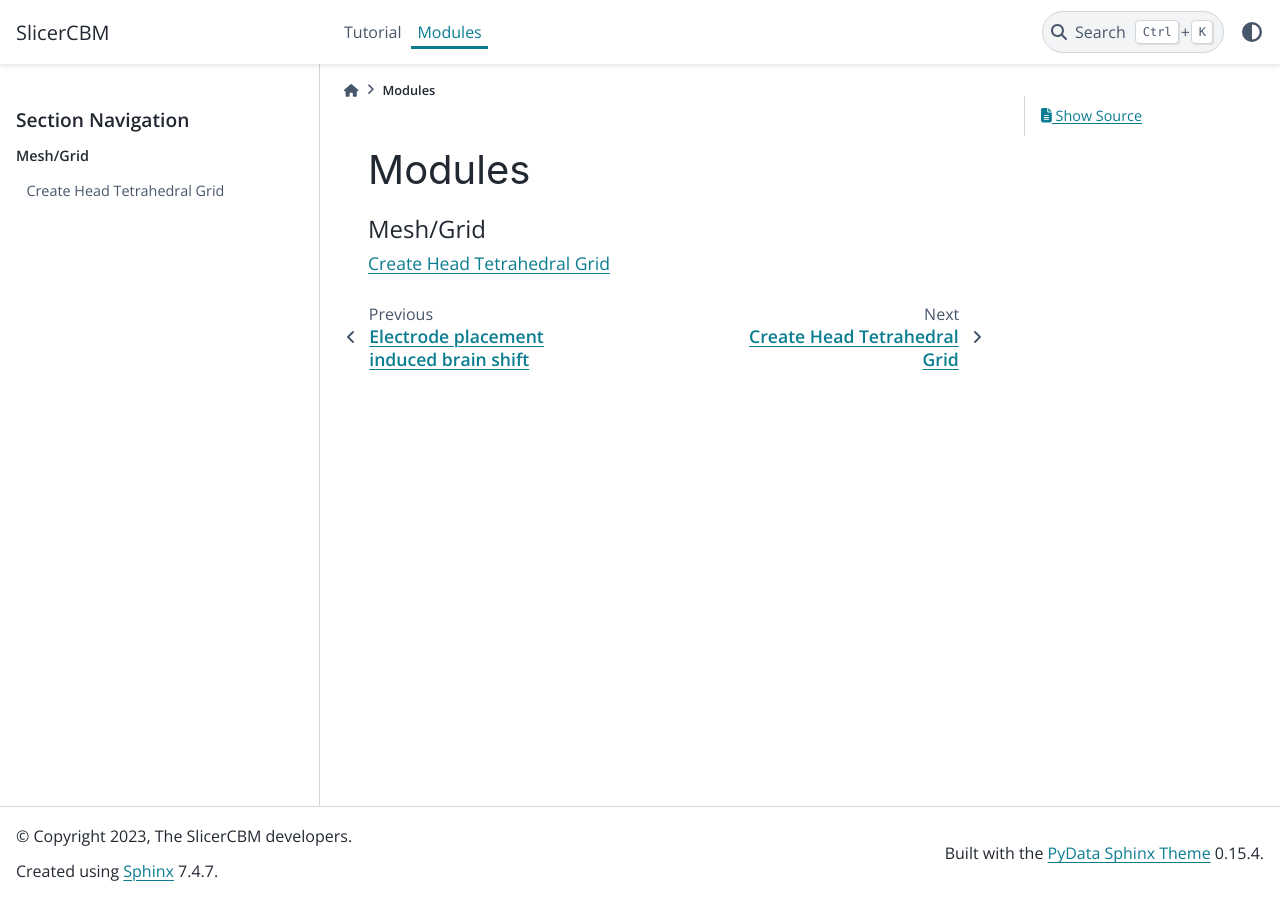
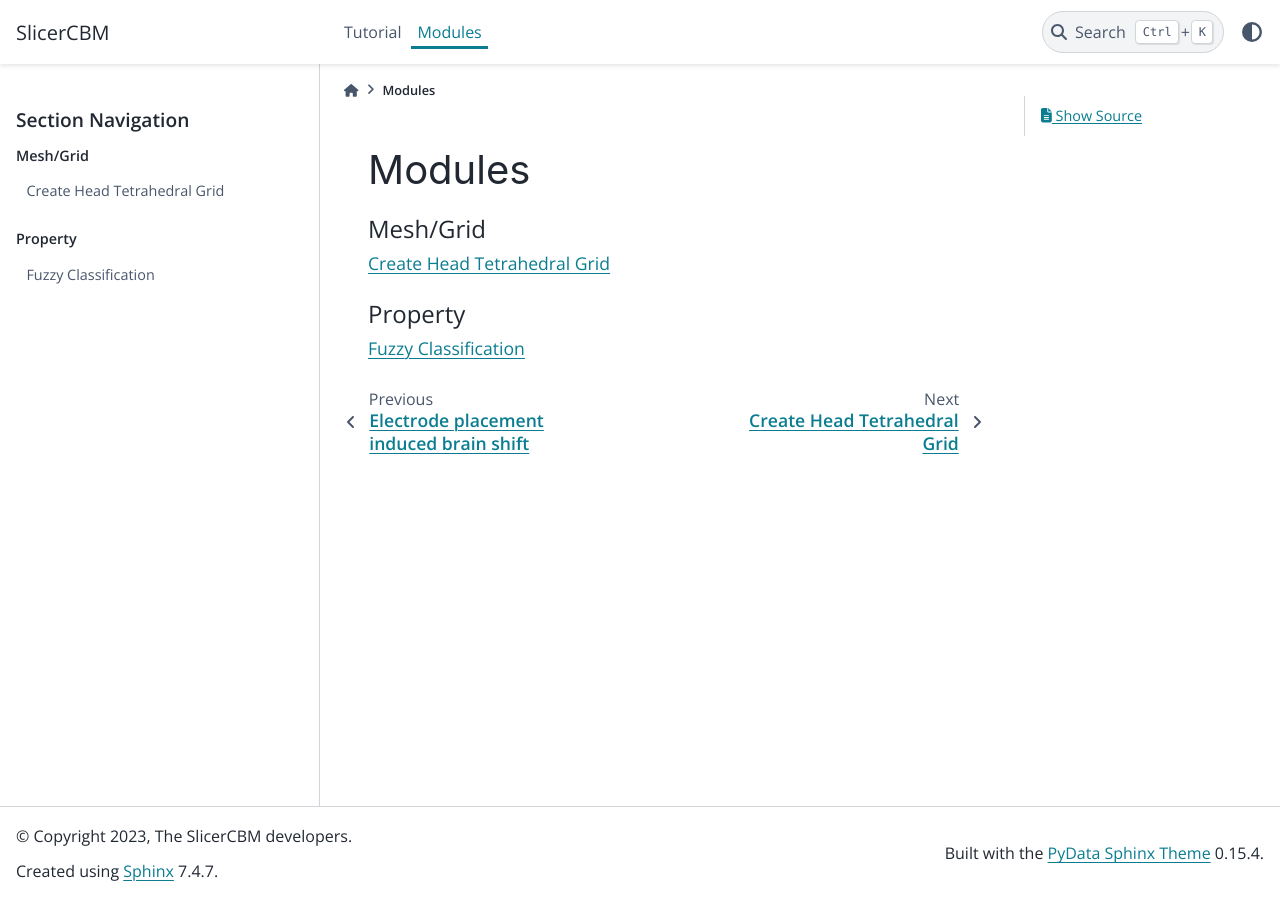
Before and after one commit to SlicerCBM/SlicerCBM, a Sphinx documentation site: the page built from docs/modules/index.md, in a window 1280 px wide. Built offline with Sphinx 7.4.7 and the PyData theme 0.15.4, drawn with Linux system fonts in a browser that asks for light colours.

Commit message:
Rename doc file for FuzzyClassification and add to index

````diff
--- a/docs/modules/index.md
+++ b/docs/modules/index.md
@@ -23,6 +23,7 @@
 :caption: Property
 :maxdepth: 1
 
+Fuzzy Classification <property/FuzzyClassification.md>
 ```
 
 ```{toctree}
````
Also changed, not shown: docs/modules/property/FuzzyClassification.md (renamed from docs/modules/property/fuzzy-classification.md).
